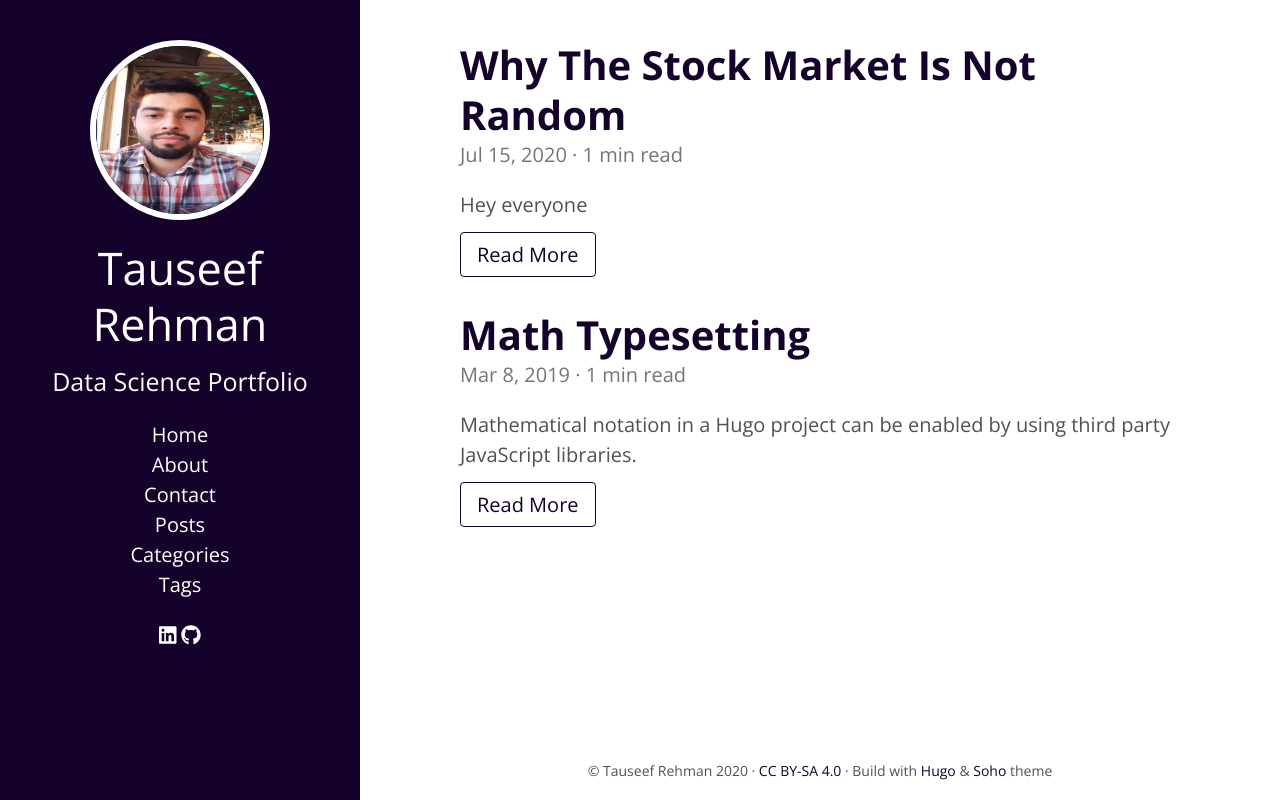
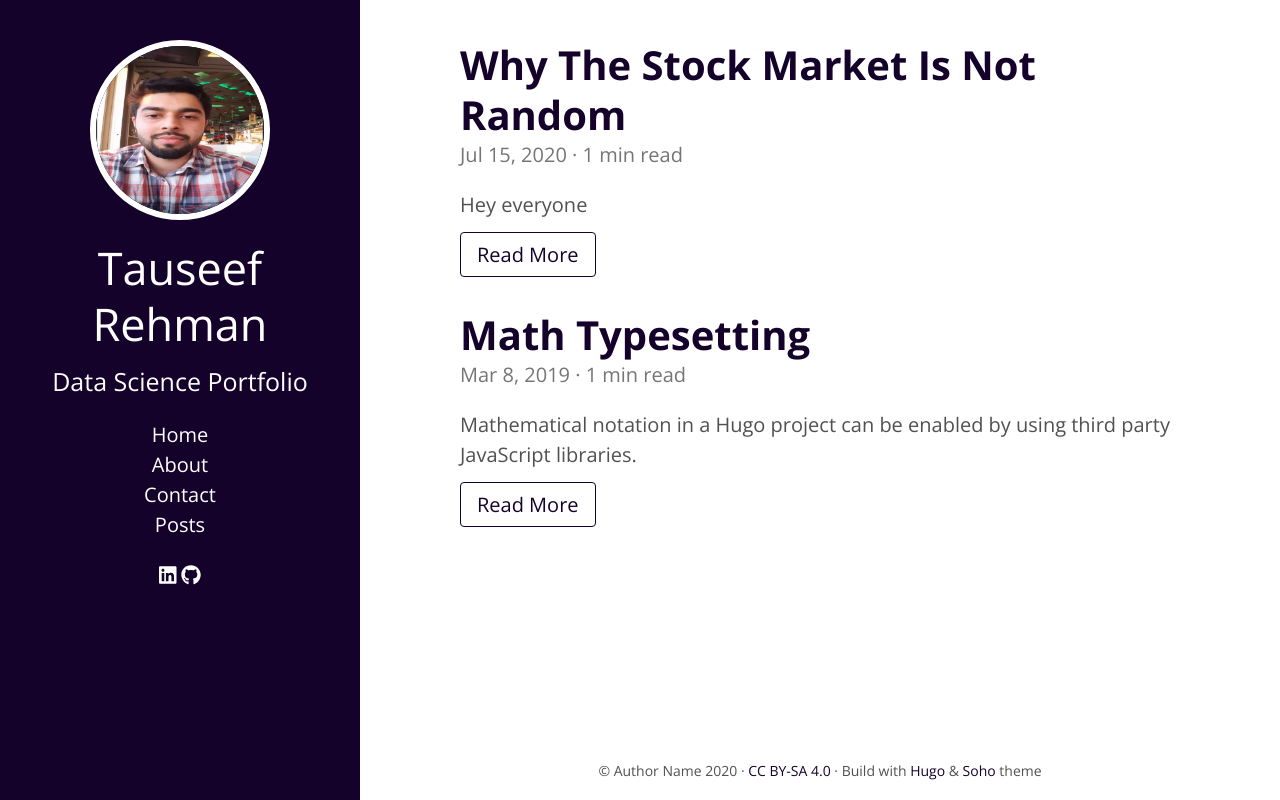
Before and after one commit to tauseefr7/Tauseef_Portfolio, a plain HTML site: page index.html in a window 1280 px wide. Drawn offline with nearby package versions, Linux system fonts and the light colour scheme.

Commit message:
Add files via upload

```diff
--- a/index.html
+++ b/index.html
@@ -125,10 +125,6 @@
           <a href="/Tauseef_Portfolio/contact/">Contact</a>
         </li><li>
           <a href="/Tauseef_Portfolio/posts/">Posts</a>
-        </li><li>
-          <a href="">Categories</a>
-        </li><li>
-          <a href="/Tauseef_Portfolio/tags/">Tags</a>
         </li>
       </ul>
     </nav>
@@ -193,7 +189,7 @@
 
   <footer>
   <div>
-    &copy; Tauseef Rehman 2020
+    &copy; Author Name 2020
 
     &middot; <a href="https://creativecommons.org/licenses/by-sa/4.0" target="_blank">CC BY-SA 4.0</a>
 
```
Also changed, not shown: 404.html (+0 -4 lines), about/index.html (+0 -4 lines), categories/index.html (+0 -4 lines), contact/index.html (+0 -4 lines), post/index.html (+0 -4 lines), post/math-typesetting/index.html (+0 -4 lines), post/project_1/index.html (+0 -4 lines), series/index.html (+0 -4 lines), tags/index.html (+0 -4 lines), tags/index/index.html (+0 -4 lines), tags/probability-distributions/index.html (+0 -4 lines).
